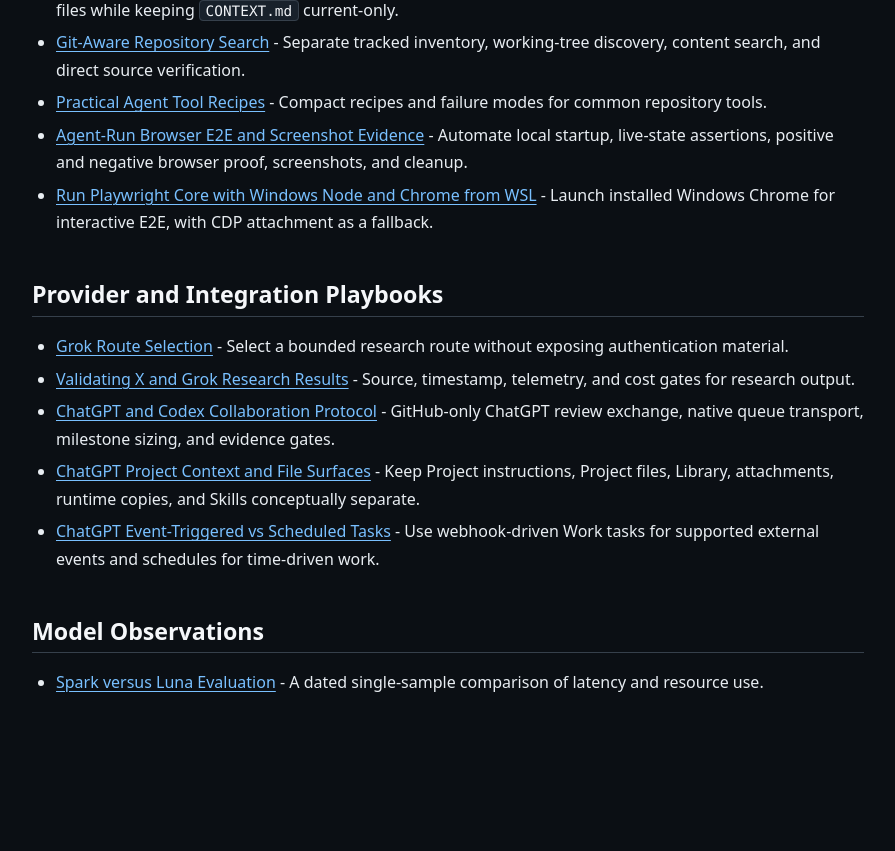
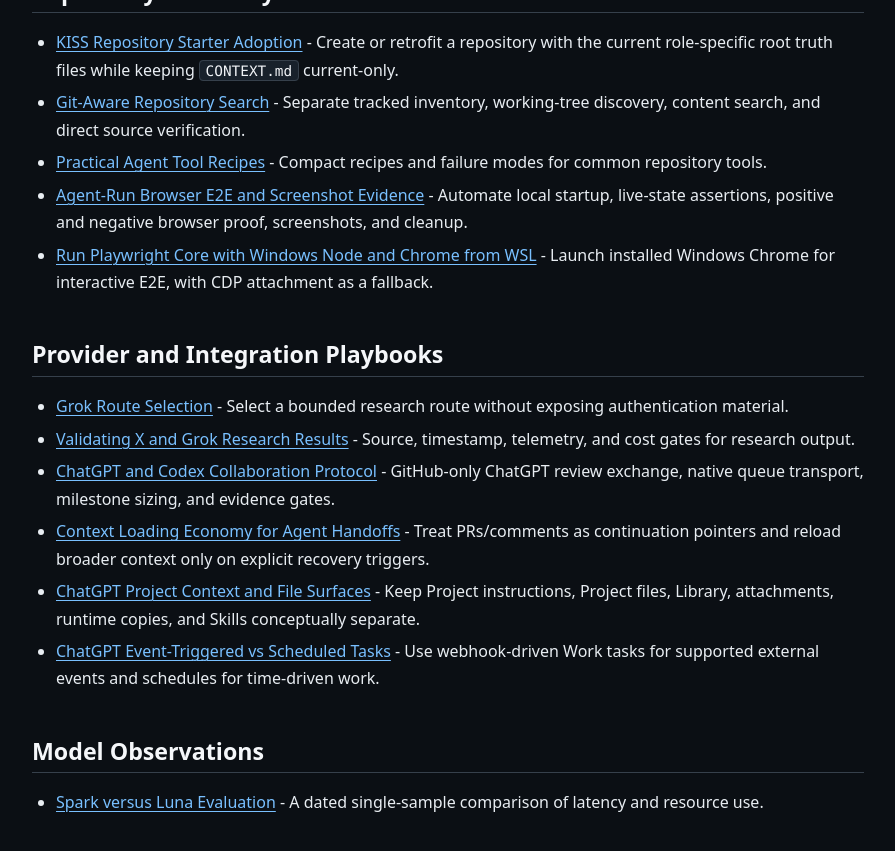
Before and after one commit to amitkarpe/agent-os, a Jekyll site: the page built from kb/index.md, in a window 1280 px wide and 900 px high, scrolled down 1893 px. Shown: the top 851 px of the window, without its empty margins (192-1087 px from the left). Built offline with Jekyll 4.4.1, drawn with Linux system fonts in a browser that asks for light colours; our own code applies the rules of GitHub Pages for plain Markdown files; before the commit the page ends 2673 px from its top, so only the background shows below that; some of the changed text lies outside the part shown.

Commit message:
docs: index context-loading economy guidance

```diff
--- a/kb/index.md
+++ b/kb/index.md
@@ -9,6 +9,7 @@
 - **Learn, apply, and contribute safely:** [Using Agent OS with Task-Scoped Context](playbooks/knowledge/using-agent-os-task-scoped.md) - Learn from the KB, apply one to three matching concepts, and suggest sanitized candidates without overriding project authority.
 - **Run a controller or recover a session:** [Agent Operating Principles](principles/amit-agent-operating-principles.md), [Persistent Codex Goals](playbooks/codex/persistent-goals.md), and [Named Session Reuse](playbooks/codex/named-session-reuse.md).
 - **Delegate work or supervise completion:** [Controller-Worker Goal Execution Framework](playbooks/delegation/controller-worker-goal-execution-framework.md), [Codex Native Controller-Worker Protocol](playbooks/delegation/codex-native-controller-worker-protocol.md), [Effective Subagent Delegation](playbooks/delegation/effective-subagent-delegation.md), [Completion Notification without Polling](playbooks/delegation/completion-notification-without-polling.md), and [Supervisor Wake Principles](playbooks/delegation/supervisor-wake-principles.md).
+- **Continue an existing PR without redundant context reloads:** [Context Loading Economy for Agent Handoffs](playbooks/integrations/context-loading-economy.md).
 - **Manage temporary agent evidence:** [Temporary Agent Evidence Lifecycle](playbooks/knowledge/temporary-agent-evidence-lifecycle.md).
 - **Use ChatGPT Projects, files, and Skills safely:** [ChatGPT Project Context and File Surfaces](playbooks/integrations/chatgpt-project-context-and-files.md).
 - **Choose event-triggered vs scheduled ChatGPT automation:** [ChatGPT Event-Triggered vs Scheduled Tasks](playbooks/integrations/chatgpt-event-vs-scheduled-tasks.md).
@@ -58,6 +59,7 @@
 - [Grok Route Selection](playbooks/providers/hermes-grok-route-selection.md) - Select a bounded research route without exposing authentication material.
 - [Validating X and Grok Research Results](playbooks/integrations/x-grok-research-validation.md) - Source, timestamp, telemetry, and cost gates for research output.
 - [ChatGPT and Codex Collaboration Protocol](playbooks/integrations/chatgpt-codex-collaboration-protocol.md) - GitHub-only ChatGPT review exchange, native queue transport, milestone sizing, and evidence gates.
+- [Context Loading Economy for Agent Handoffs](playbooks/integrations/context-loading-economy.md) - Treat PRs/comments as continuation pointers and reload broader context only on explicit recovery triggers.
 - [ChatGPT Project Context and File Surfaces](playbooks/integrations/chatgpt-project-context-and-files.md) - Keep Project instructions, Project files, Library, attachments, runtime copies, and Skills conceptually separate.
 - [ChatGPT Event-Triggered vs Scheduled Tasks](playbooks/integrations/chatgpt-event-vs-scheduled-tasks.md) - Use webhook-driven Work tasks for supported external events and schedules for time-driven work.
 
```
